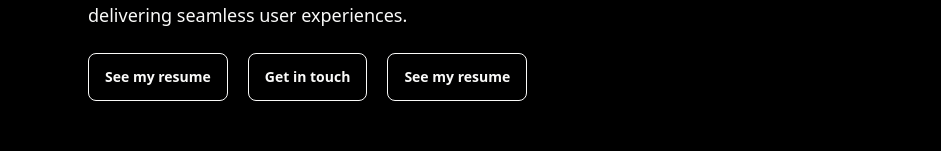
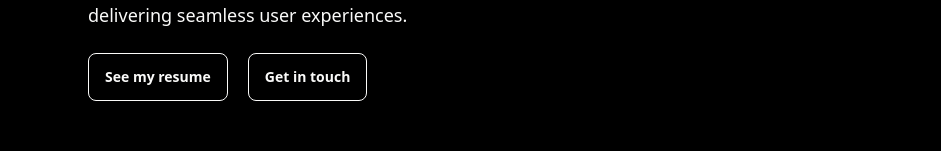
Before and after one commit to arabyhossainabid/my-portfolio, a React (Vite) app: page / in a window 1280 px wide. Shown: the part 327-478 px from the top of the page, without its empty margins (176-1117 px from the left). Built offline with nearby package versions, Linux system fonts and the light colour scheme.

Commit message:
new changes

```diff
--- a/src/Component/Banner/Banner.jsx
+++ b/src/Component/Banner/Banner.jsx
@@ -20,11 +20,6 @@ function Banner() {
               Get in touch
             </button>
           </NavLink>
-         <a href="file:///D:/programming%20course/Professional%20Frontend%20Developer%20%20CV%20Resume.pdf">
-         <button className="btn btn-outline text-stone-50 bg-black dark:bg-stone-50 dark:text-neutral-900 rounded-lg">
-            See my resume
-          </button>
-         </a>
         </div>
       </div>
       <div>
```
